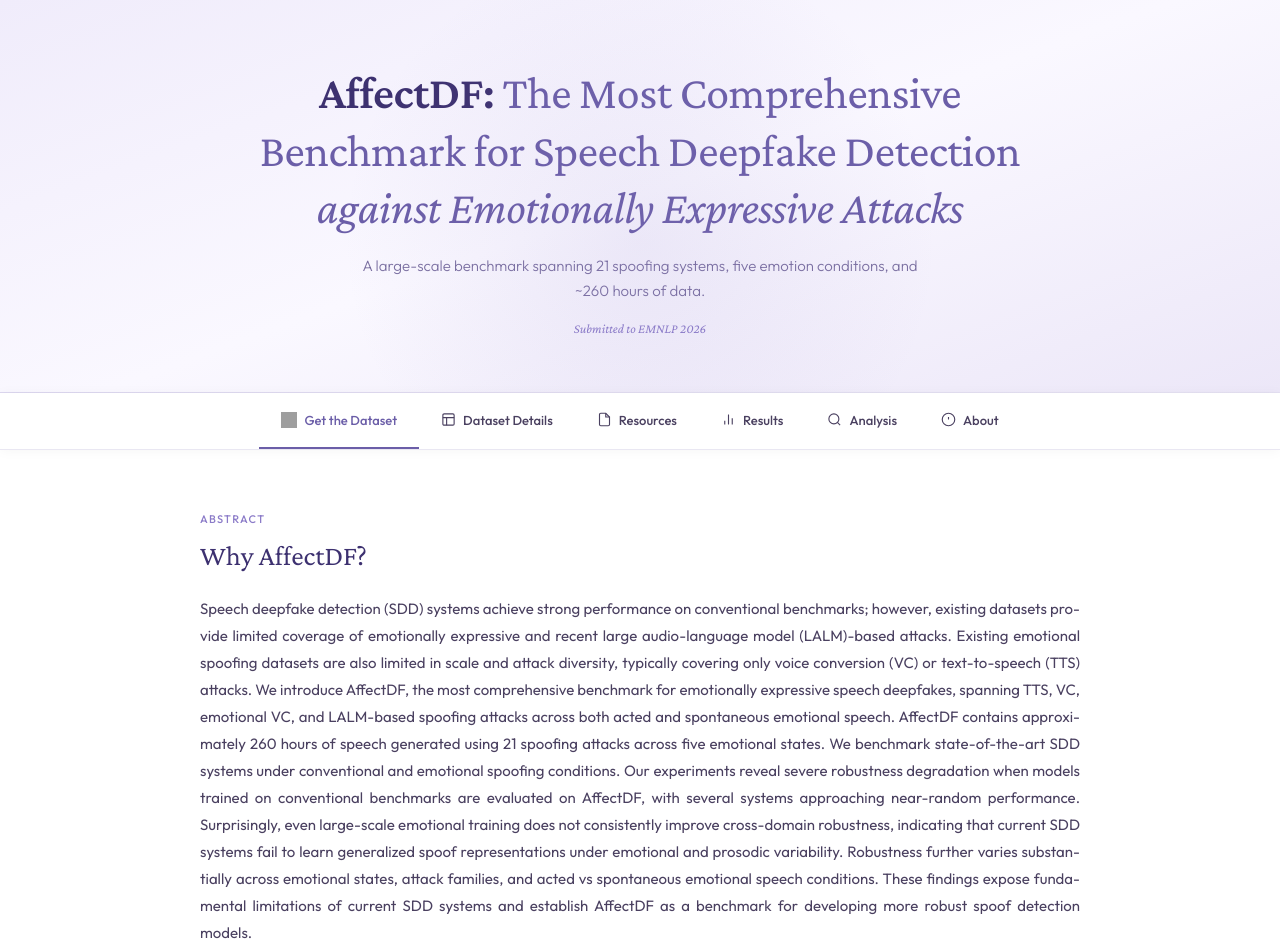
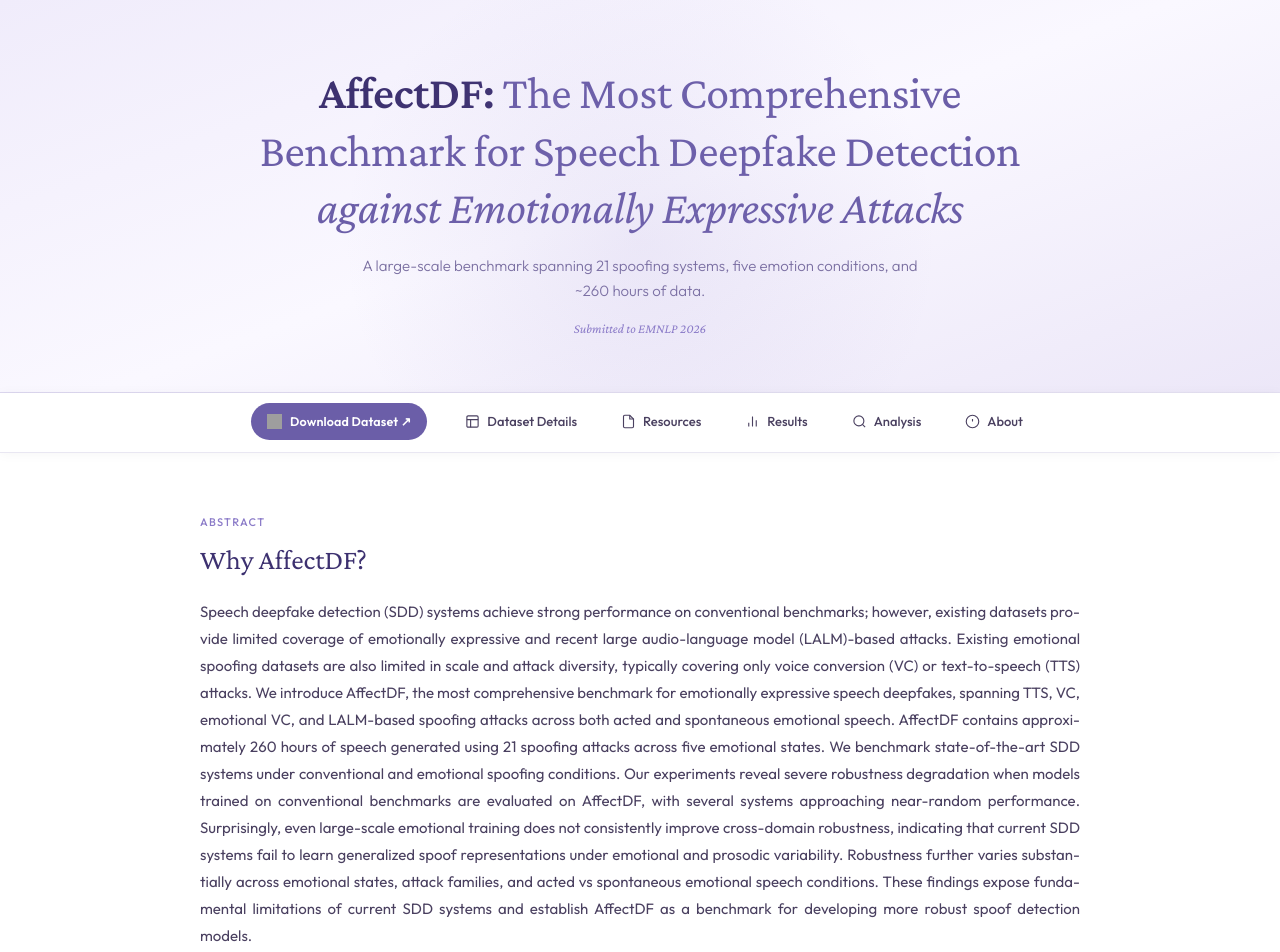
Before and after one commit to affectdf33-data/AffectDF-Data, a plain HTML site: page index.html in a window 1280 px wide. Shown: the top 952 px of the page. Drawn offline with nearby package versions, Linux system fonts and the light colour scheme; grey boxes are pictures that could not be loaded; a web font is replaced by a local one.

Commit message:
Update index.html

```diff
--- a/index.html
+++ b/index.html
@@ -359,10 +359,11 @@
 
 <!-- NAV -->
 <nav class="nav-strip">
-  <a href="https://huggingface.co/datasets/AffectDF/AffectDF_EmotionSDD" target="_blank" class="nav-btn primary">
-    <img src="https://huggingface.co/datasets/huggingface/brand-assets/resolve/main/hf-logo.svg"
-         width="16" height="16" alt="HuggingFace" style="display:block; flex-shrink:0;">
-    Get the Dataset
+  <a href="https://huggingface.co/datasets/AffectDF/AffectDF_EmotionSDD" target="_blank" class="nav-btn" style="padding: 10px 16px; align-self: center;">
+    <span style="display:inline-flex; align-items:center; gap:8px; padding:8px 16px; background:#6B5EA8; color:white; border-radius:20px; font-size:12.5px; font-weight:600; letter-spacing:0.01em;">
+      <img src="https://huggingface.co/datasets/huggingface/brand-assets/resolve/main/hf-logo.svg" width="15" height="15">
+      Download Dataset ↗
+    </span>
   </a>
   <a href="#dataset-details" class="nav-btn">
     <svg viewBox="0 0 24 24"><rect x="3" y="3" width="18" height="18" rx="2"/><path d="M3 9h18M9 21V9"/></svg>
```
